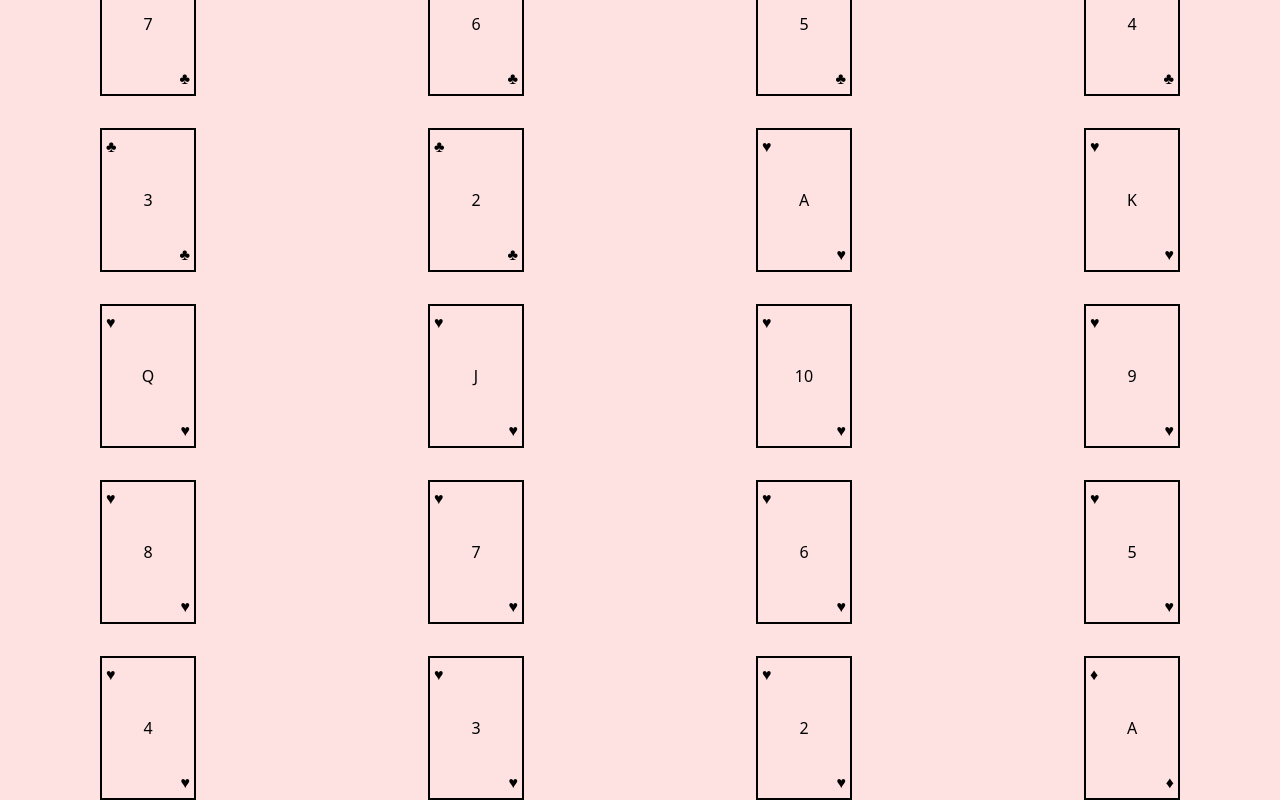
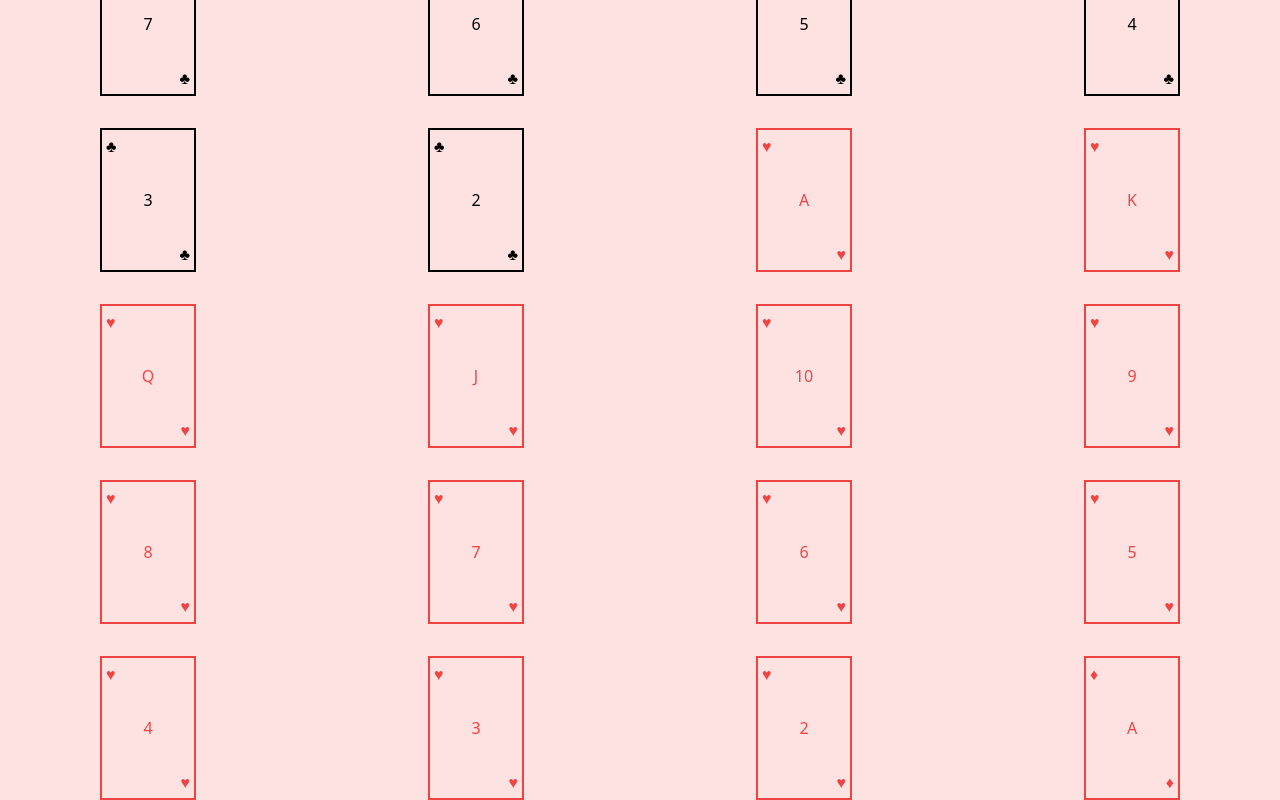
Before and after one commit to seon-2/bcs-part2-react, a React (Create React App) app in the folder card/: page / in a window 1280 px wide. Shown: the part 960-1760 px from the top of the page. Built offline with nearby package versions, Linux system fonts and the light colour scheme.

Commit message:
💄 [design] 카드 ♠︎, ♣︎ 검정색 나머지 빨간색으로 디자인_삼항연산자

```diff
--- a/card/src/components/Card.jsx
+++ b/card/src/components/Card.jsx
@@ -1,9 +1,15 @@
 function Card({ symbol, score }) {
   return (
-    <div className="relative w-24 h-36 flex justify-center items-center border-2 border-black">
-      <div className="absolute top-0 left-0 m-1">{symbol}</div>
+    <div
+      className={`relative w-24 h-36 flex justify-center items-center border-2 ${
+        symbol === "♠︎" || symbol === "♣︎"
+          ? "border-black text-black"
+          : "border-red-500 text-red-500"
+      }`}
+    >
+      <div className={"absolute top-0 left-0 m-1"}>{symbol}</div>
       <div>{score}</div>
-      <div className="absolute bottom-0 right-0 m-1">{symbol}</div>
+      <div className={"absolute bottom-0 right-0 m-1"}>{symbol}</div>
     </div>
   );
 }
```
